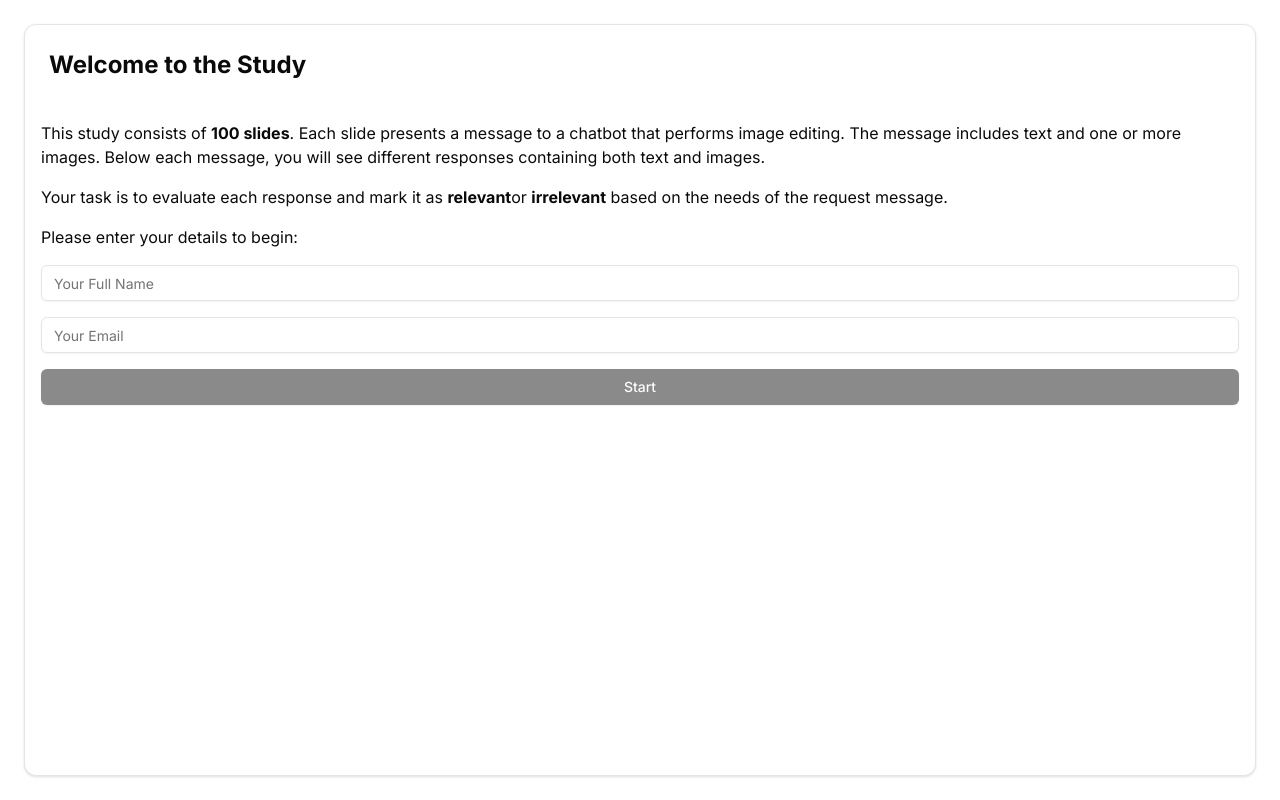
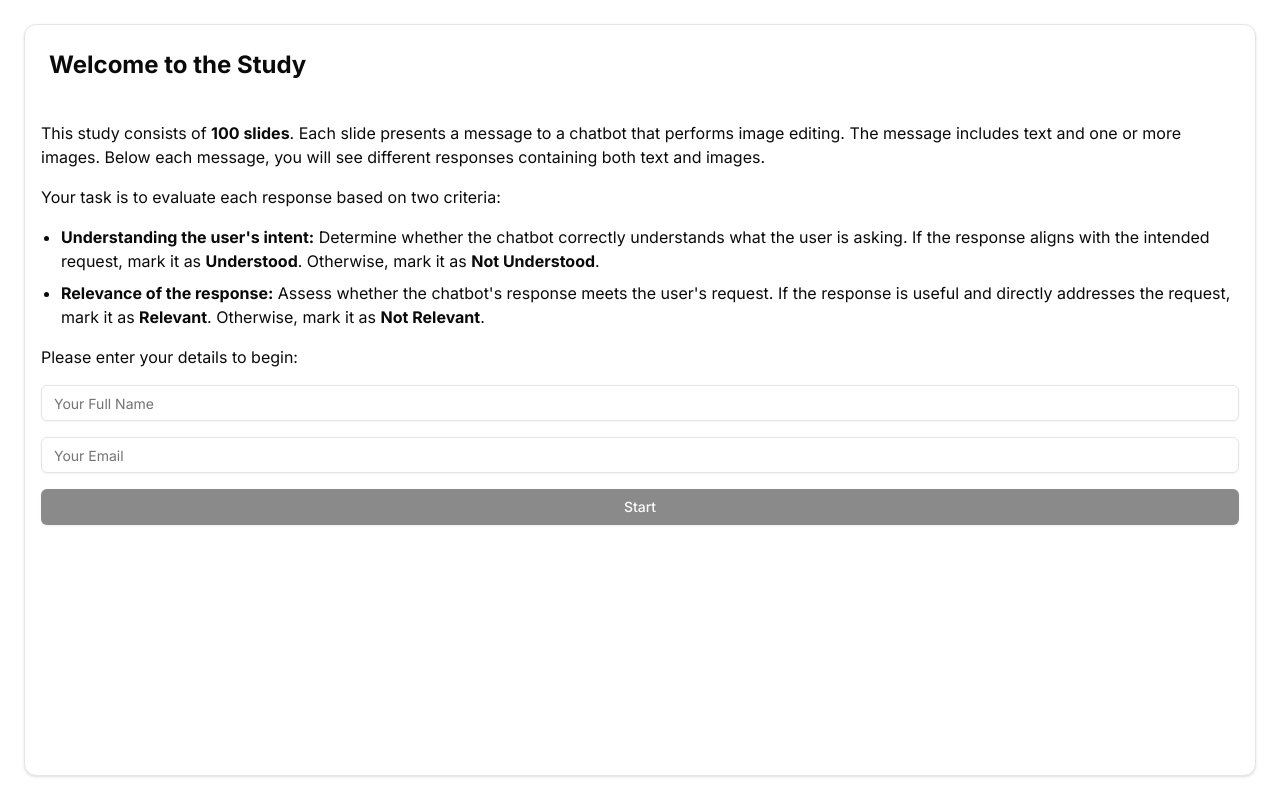
Before and after one commit to nghialt3670/chat2edit-image-survey, a Next.js app: page / in a window 1280 px wide. Built offline with nearby package versions, Linux system fonts and the light colour scheme.

Commit message:
fix: introduction

```diff
--- a/src/app/page.tsx
+++ b/src/app/page.tsx
@@ -17,17 +17,19 @@ export default function HomePage() {
       </CardHeader>
       <CardContent className="h-full flex flex-col space-y-4 p-4 overflow-y-scroll">
         <p>
-          This study consists of <strong>100 slides</strong>. Each slide
-          presents a message to a chatbot that performs image editing. The
-          message includes text and one or more images. Below each message, you
-          will see different responses containing both text and images.
+          This study consists of <strong>100 slides</strong>. Each slide presents a message to a chatbot that performs image editing. The message includes text and one or more images. Below each message, you will see different responses containing both text and images.
         </p>
         <p>
-          Your task is to evaluate each response and mark it as{" "}
-          <strong>relevant</strong>
-          or <strong>irrelevant</strong> based on the needs of the request
-          message.
+          Your task is to evaluate each response based on two criteria:
         </p>
+        <ul className="list-disc pl-5">
+          <li>
+            <strong>Understanding the user's intent:</strong> Determine whether the chatbot correctly understands what the user is asking. If the response aligns with the intended request, mark it as <strong>Understood</strong>. Otherwise, mark it as <strong>Not Understood</strong>.
+          </li>
+          <li className="mt-2">
+            <strong>Relevance of the response:</strong> Assess whether the chatbot's response meets the user's request. If the response is useful and directly addresses the request, mark it as <strong>Relevant</strong>. Otherwise, mark it as <strong>Not Relevant</strong>.
+          </li>
+        </ul>
         <p>Please enter your details to begin:</p>
         <Input
           type="text"
@@ -41,10 +43,7 @@ export default function HomePage() {
           value={email}
           onChange={(e) => setEmail(e.target.value)}
         />
-        <Button
-          disabled={!fullName || !email}
-          onClick={() => router.push("/forms")}
-        >
+        <Button disabled={!fullName || !email} onClick={() => router.push("/forms")}>
           Start
         </Button>
       </CardContent>
```
